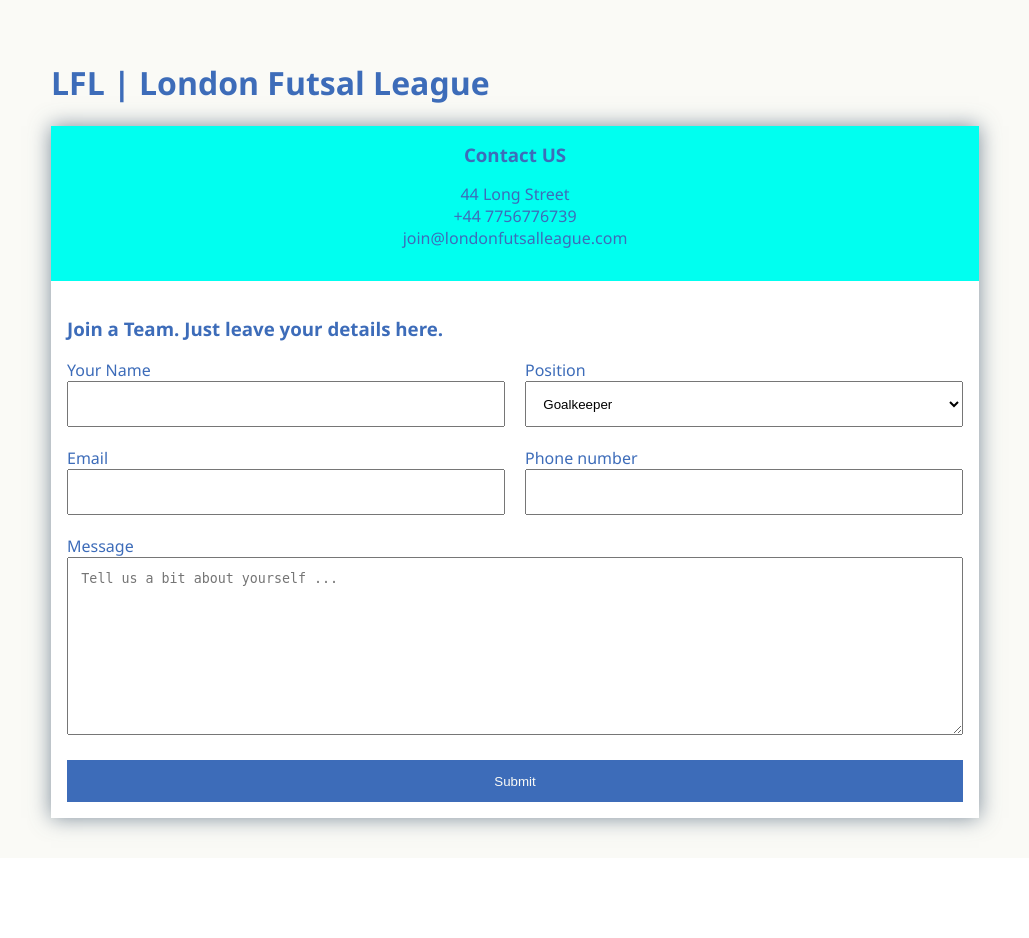
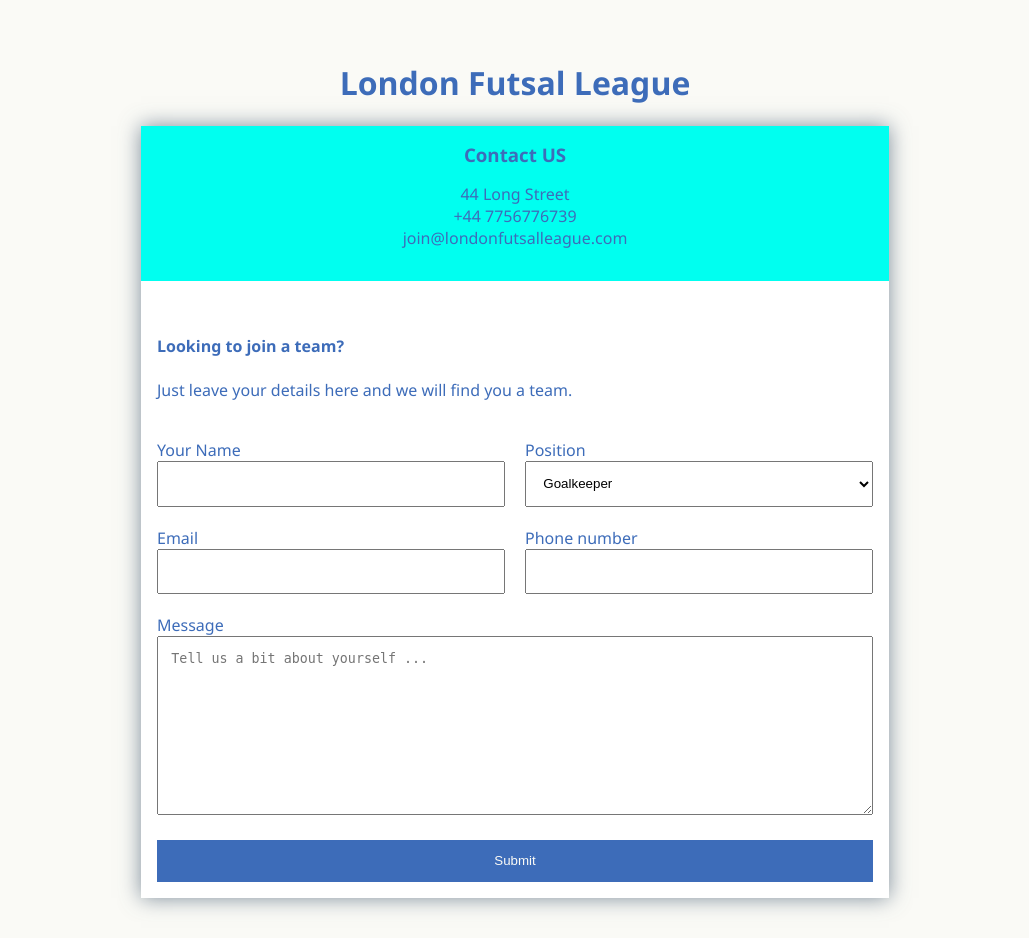
Before and after one commit to gerokal/LFL, a PHP site: page / in a window 1280 px wide. Shown: the whole page, without its empty margins (125-1154 px from the left). Before the commit the page ends 837 px from the top, so only its background shows below. Run offline with PHP 8.4, Linux system fonts and the light colour scheme.

Commit message:
form php and minor css and html changes

```diff
--- /dev/null
+++ b/form.php
@@ -0,0 +1 @@
+<?php phpinfo(); ?>
--- a/index.html
+++ b/index.html
@@ -9,7 +9,7 @@
 </head>
 <body>
     <div class="container">
-        <h1 class="logo">LFL | London Futsal League</h1>
+        <h1 class="logo">London Futsal League</h1>
         <div class="wrapper">
             <div class="company-info">
                 <h3>Contact US</h3>
@@ -20,7 +20,10 @@
                 </ul>
             </div>
             <div class="contact">
-                <h3>Join a Team. Just leave your details here.</h3>
+                <p>
+                    <br><b>Looking to join a team?</b><br>
+                    <br> Just leave your details here and we will find you a team.<br><br>
+                </p>
                 <form action="">
                     <p>
                         <label for="">Your Name</label>
--- a/style.css
+++ b/style.css
@@ -10,10 +10,14 @@ body{
 }
 
 .container{
-    max-width: 960px;
+    max-width: 780px;
     margin-left: auto;
     margin-right: auto;
     padding: 1em;
+}
+
+.logo{
+    text-align: center;
 }
 
 ul{
```
